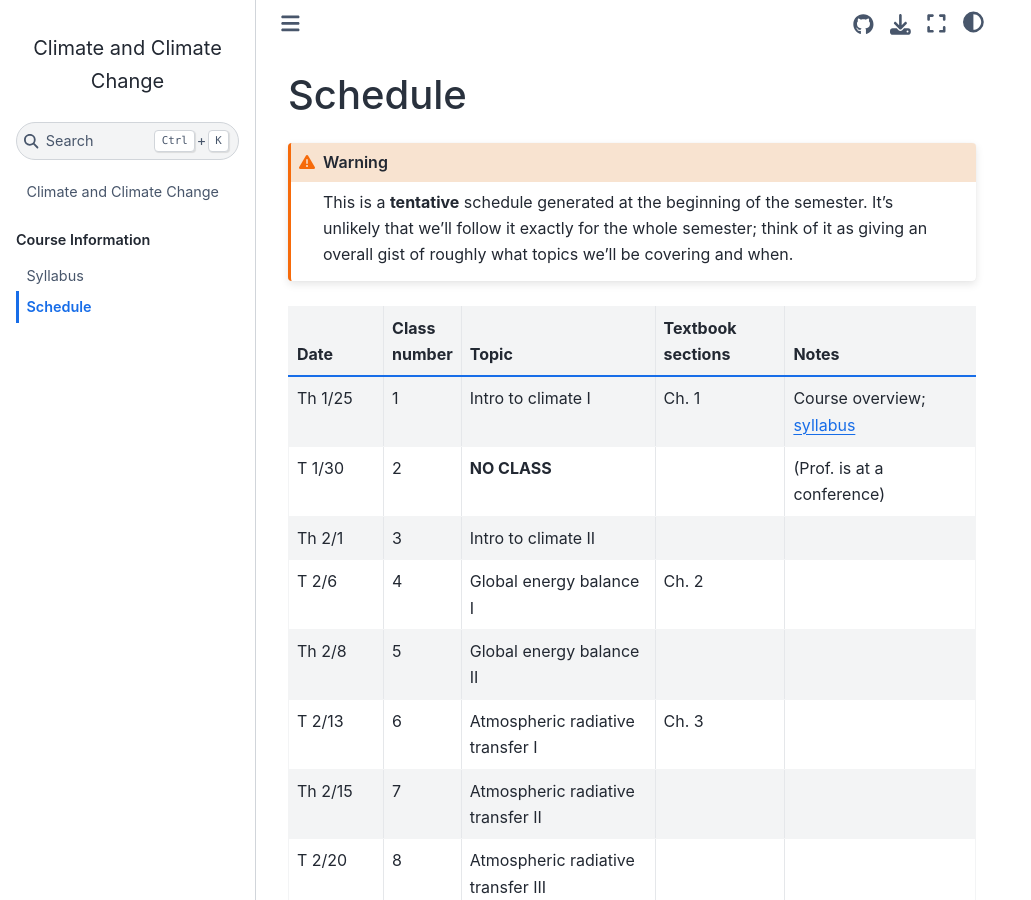
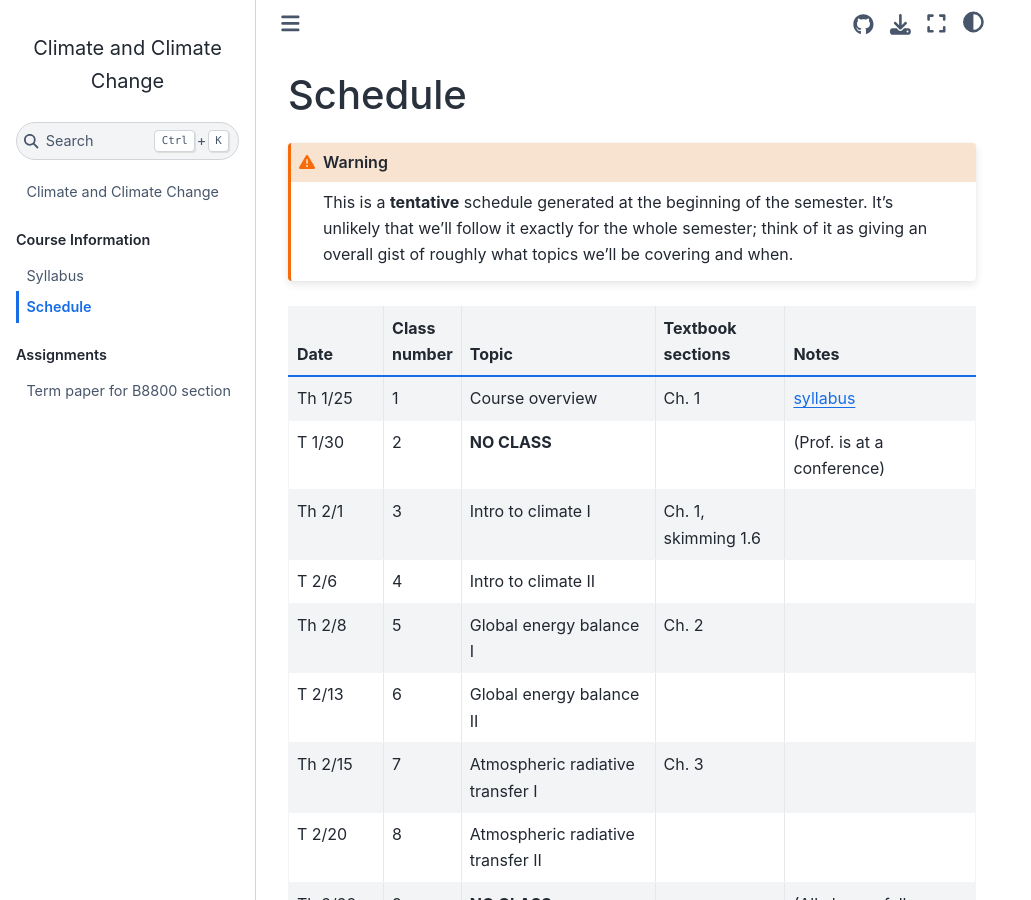
Before and after one commit to spencerahill/clim-change-course_2024, a Jupyter Book: the page built from info/schedule.md, in a window 1280 px wide and 900 px high. Shown: the whole window, without its empty margins (0-1031 px from the left). Built offline with Jupyter Book 1.0.4 settings and Sphinx 7.4.7 and the Sphinx Book theme 1.1.4, drawn with Linux system fonts in a browser that asks for light colours; some of the changed text lies outside the part shown.

Commit message:
add B8800 term paper

```diff
--- a/_toc.yml
+++ b/_toc.yml
@@ -8,3 +8,6 @@ parts:
     chapters:
       - file: info/syllabus
       - file: info/schedule
+  - caption: Assignments
+    chapters:
+      - file: assignments/b8800-term-paper
--- a/info/schedule.md
+++ b/info/schedule.md
@@ -26,32 +26,32 @@ This is a **tentative** schedule generated at the beginning of the semester.  It
   - (Prof. is at a conference)
 * - Th 2/1
   - 3
+  - Intro to climate I
+  - Ch. 1, skimming 1.6
+  -
+* - T 2/6
+  - 4
   - Intro to climate II
   -
   -
-* - T 2/6
-  - 4
+* - Th 2/8
+  - 5
   - Global energy balance I
   - Ch. 2
   -
-* - Th 2/8
-  - 5
+* - T 2/13
+  - 6
   - Global energy balance II
   -
   -
-* - T 2/13
-  - 6
+* - Th 2/15
+  - 7
   - Atmospheric radiative transfer I
   - Ch. 3
   -
-* - Th 2/15
-  - 7
-  - Atmospheric radiative transfer II
-  -
-  -
 * - T 2/20
   - 8
-  - Atmospheric radiative transfer III
+  - Atmospheric radiative transfer II
   -
   -
 * - Th 2/22
```
Also changed, not shown: other parts of info/schedule.md (+2 -2 lines), assignments/b8800-term-paper.md (added, +55 -0 lines), info/syllabus.md (+3 -1 lines).
